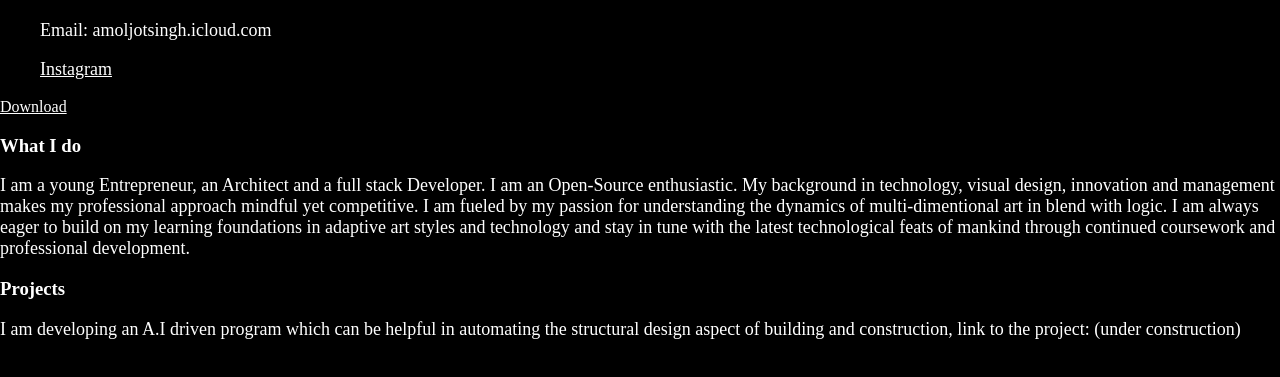
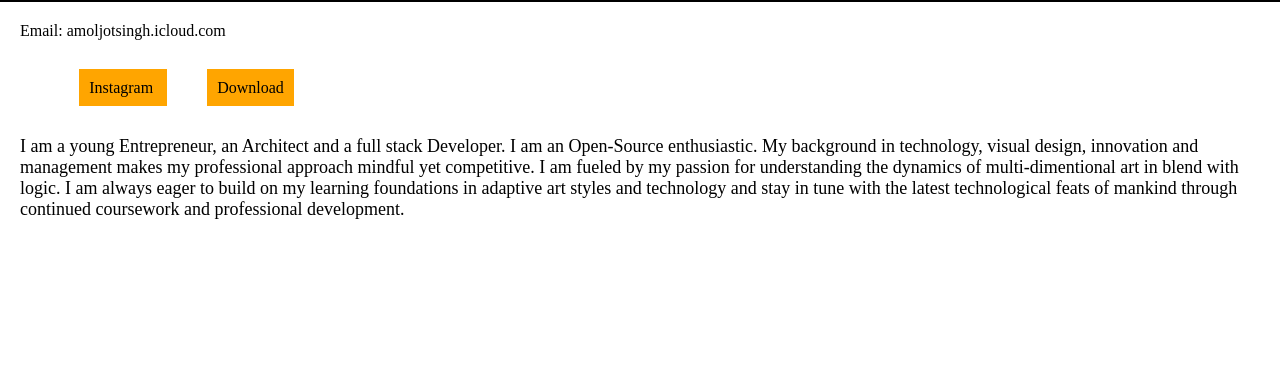
Before and after one commit to Amoljotsingh/amoljotsingh.github.io, a plain HTML site: page cv.html in a window 1280 px wide. Shown: the part 73-450 px from the top of the page. Drawn offline with Linux system fonts and the light colour scheme.

Commit message:
nightly build # something lol

```diff
--- a/cv.html
+++ b/cv.html
@@ -8,12 +8,11 @@
 
     <link href="asserts/misc/icon.jpg" rel="icon" />
 
-    <title>Amoljot Singh</title>
+    <title>CV | Amoljot Singh</title>
 
     <link href="style/style.css" rel="stylesheet" />
   </head>
-  <!--oncontextmenu="return false;"-->
-  <body style="background-color: black">
+  <body oncontextmenu="return false" ;>
     <header class="wrapper-nav" style="padding: 1.5rem">
       <div>
         <a class="padded" style="color: white" href="index.html">Home</a>
@@ -27,48 +26,33 @@
         <a class="padded" style="color: white" href="cv.html">CV</a>
       </div>
     </header>
-    <main>
-      <div>
-        <ul style="font-size: large; color: white">
-          Email: amoljotsingh.icloud.com
-        </ul>
-        <ul style="font-size: large">
+    <main style="padding: 1.25rem">
+      <div>Email: amoljotsingh.icloud.com</div>
+      <div class="isolated">
         <a
-            style="color: white"
+          class="links"
           href="https://www.instagram.com/amoljot.singh/?hl=en"
           target="__blank"
           >Instagram
         </a>
-        </ul>
         <a
+          class="links"
           href="downloads/cv.pdf"
           download="downloads/cv.pdf"
           target="__blank__"
-          style="color: white"
           >Download
         </a>
-        <div style="color: white">
-          <h3>What I do</h3>
+      </div>
       <p style="font-size: large">
-            I am a young Entrepreneur, an Architect and a full stack Developer.
-            I am an Open-Source enthusiastic. My background in technology,
-            visual design, innovation and management makes my professional
-            approach mindful yet competitive. I am fueled by my passion for
-            understanding the dynamics of multi-dimentional art in blend with
-            logic. I am always eager to build on my learning foundations in
-            adaptive art styles and technology and stay in tune with the latest
-            technological feats of mankind through continued coursework and
-            professional development.
+        I am a young Entrepreneur, an Architect and a full stack Developer. I am
+        an Open-Source enthusiastic. My background in technology, visual design,
+        innovation and management makes my professional approach mindful yet
+        competitive. I am fueled by my passion for understanding the dynamics of
+        multi-dimentional art in blend with logic. I am always eager to build on
+        my learning foundations in adaptive art styles and technology and stay
+        in tune with the latest technological feats of mankind through continued
+        coursework and professional development.
       </p>
-
-          <h3>Projects</h3>
-          <p style="font-size: large">
-            I am developing an A.I driven program which can be helpful in
-            automating the structural design aspect of building and
-            construction, link to the project: (under construction)
-          </p>
-        </div>
-      </div>
     </main>
   </body>
 </html>
--- a/style/style.css
+++ b/style/style.css
@@ -62,3 +62,14 @@ body{
   -webkit-backdrop-filter: blur(5px);
   border-radius: 10px;
 }
+.links {
+  text-decoration: none;
+  color: black;
+  background: orange;
+  padding: 10px;
+  margin: 1.25rem;
+}
+.isolated {
+  padding: 1.2rem;
+  margin: 1.25rem;
+}
```
Lines whose indentation alone changed are shown as unchanged.
